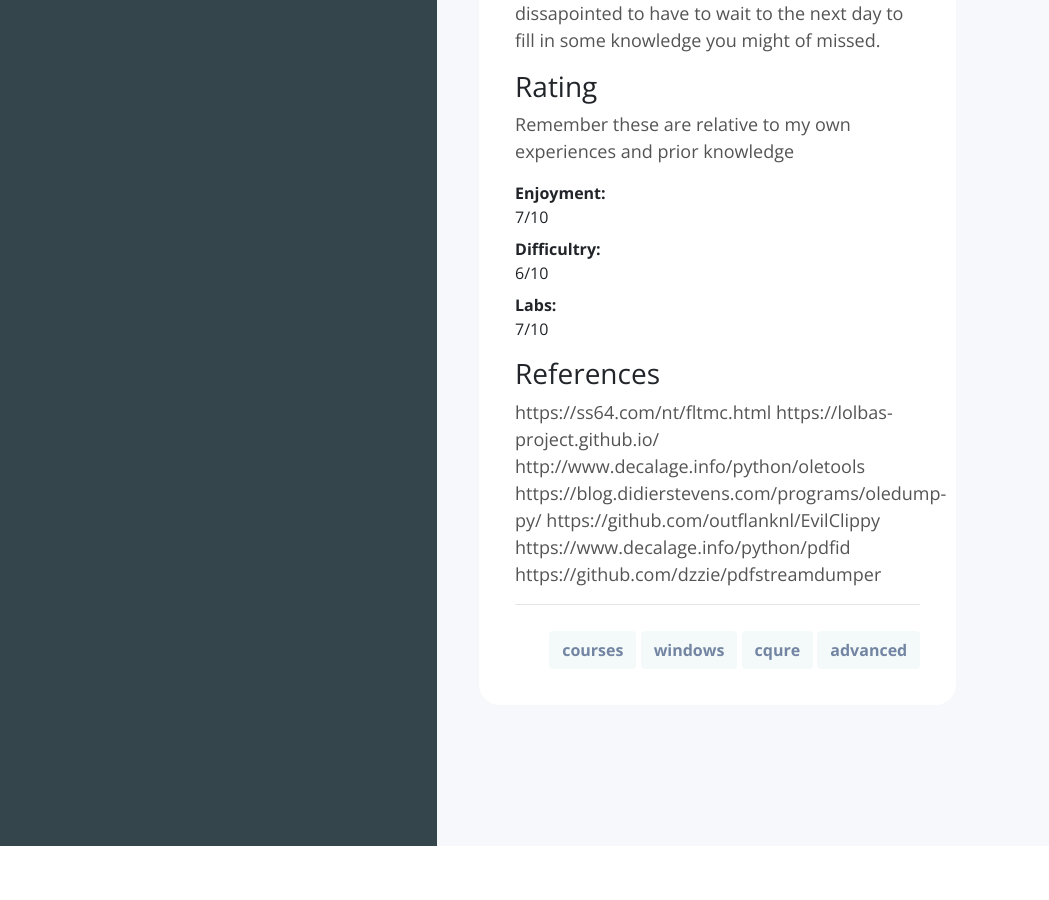
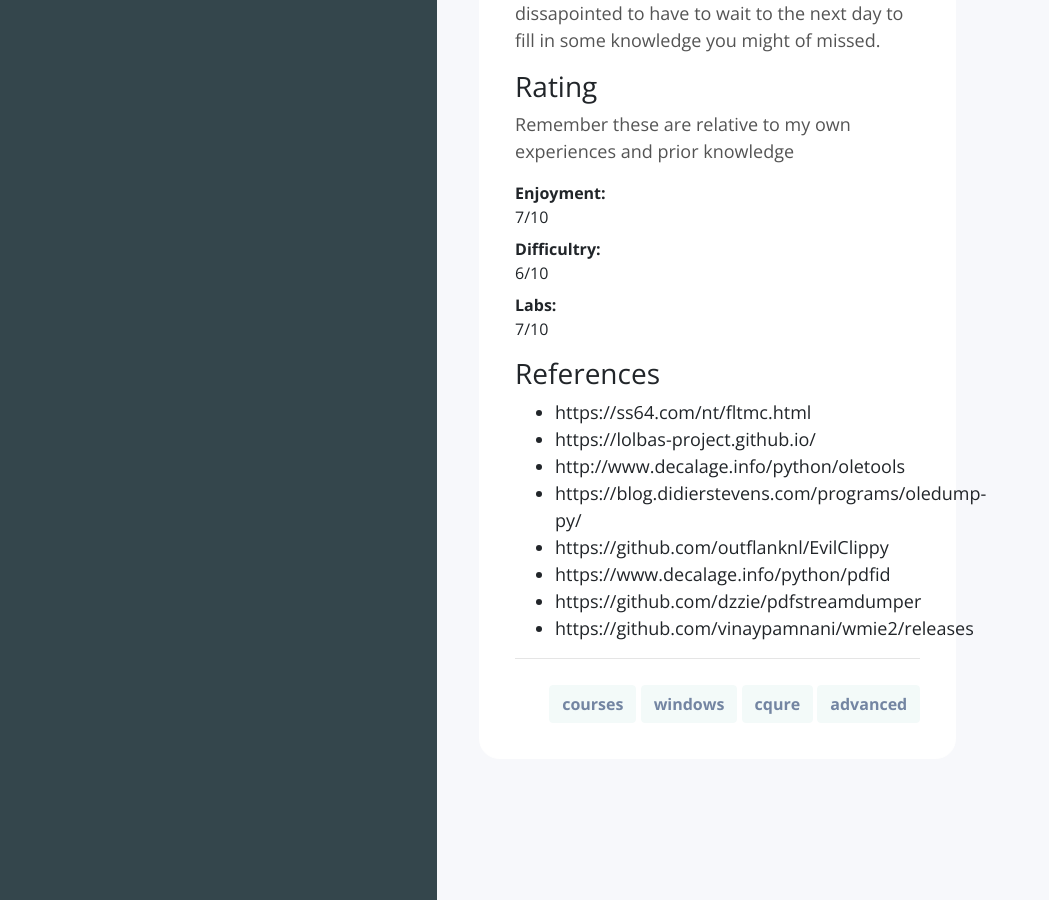
Before and after one commit to cleverberry/evilsaint, a Jekyll site: the page built from _posts/2020-11-24-cqure-academy-advanced-windows-security-course-2021-module-2.md, in a window 1280 px wide and 900 px high, scrolled down 3899 px. Shown: the whole window, without its empty margins (0-1049 px from the left). Built offline with Jekyll 4.4.1, drawn with Linux system fonts in a browser that asks for light colours; nearby versions of some CDN libraries; a style sheet for code colours, icons or effects is not loaded; before the commit the page ends 4745 px from its top, so only the background shows below that; some of the changed lines change nothing that is shown.

Commit message:
Update 2020-11-24-cqure-academy-advanced-windows-security-course-2021-module-2.md

```diff
--- a/_posts/2020-11-24-cqure-academy-advanced-windows-security-course-2021-module-2.md
+++ b/_posts/2020-11-24-cqure-academy-advanced-windows-security-course-2021-module-2.md
@@ -85,10 +85,11 @@ Remember these are relative to my own experiences and prior knowledge
 
 ### References
 
-https://ss64.com/nt/fltmc.html
-https://lolbas-project.github.io/
-http://www.decalage.info/python/oletools
-https://blog.didierstevens.com/programs/oledump-py/
-https://github.com/outflanknl/EvilClippy
-https://www.decalage.info/python/pdfid
-https://github.com/dzzie/pdfstreamdumper
+* https://ss64.com/nt/fltmc.html
+* https://lolbas-project.github.io/
+* http://www.decalage.info/python/oletools
+* https://blog.didierstevens.com/programs/oledump-py/
+* https://github.com/outflanknl/EvilClippy
+* https://www.decalage.info/python/pdfid
+* https://github.com/dzzie/pdfstreamdumper
+* https://github.com/vinaypamnani/wmie2/releases
```
